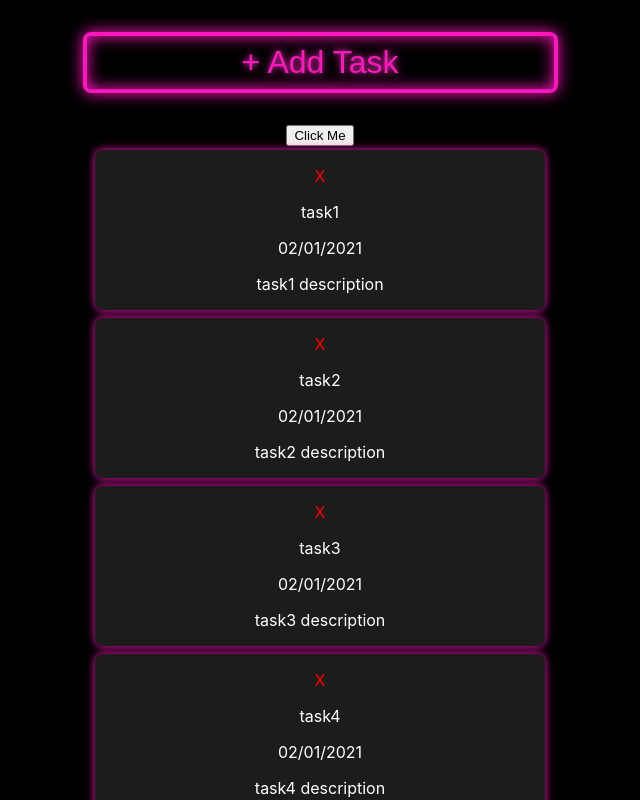
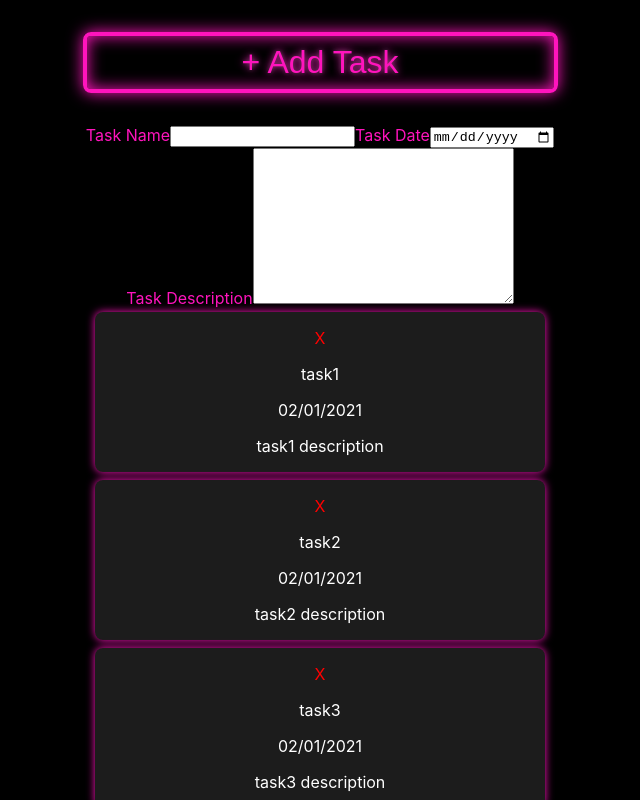
Before and after one commit to TheNootLinja/vaporwave-task-tracker, a React (Create React App) app: page / in a window 1280 px wide. Both pictures are taken after a click on the button "+ Add Task". Shown: the top 800 px of the page, without its empty margins (320-960 px from the left). Built offline with nearby package versions, Linux system fonts and the light colour scheme.

Commit message:
Add in form and ability to open it using the Add New Task button

```diff
--- a/src/App.js
+++ b/src/App.js
@@ -2,6 +2,7 @@ import Button from './components/Button';
 import Tasks from './components/Tasks';
 import NewTask from './components/NewTask';
 import './App.css';
+import { useState } from 'react';
 
 const taskList = [
   {
@@ -55,14 +56,13 @@ const taskList = [
 ]
 
 function App() {
-  let showNewTask = false;
+  const [showNewTask, setShowNewTask] = useState(false);
   function handleClick() {
-    showNewTask = !showNewTask;
+    setShowNewTask(!showNewTask);
   }
   return (
     <div className="App">
-      <Button className='neon-button add-task' bText='+ Add Task'/>
-        <button onClick={handleClick}>Click Me</button>
+      <Button  handleClick={handleClick} className='neon-button add-task' bText='+ Add Task'/>
         {showNewTask && <NewTask />}
         {taskList.map(task => (
           <Tasks id={task.id} taskName={task.name} taskDateTime={task.dateTime} taskDesc={task.desc}/>
--- a/src/components/Button.js
+++ b/src/components/Button.js
@@ -2,7 +2,7 @@ import '../styles/Button.css';
 
 function Button({className, bText, handleClick}) {
     return (
-        <button className={className}>{bText}</button>
+        <button onClick={handleClick} className={className}>{bText}</button>
     )
 }
 
--- a/src/components/NewTask.js
+++ b/src/components/NewTask.js
@@ -1,7 +1,14 @@
+import '../styles/NewTasks.css';
+
 function NewTask() {
     return (
         <div>
-            <p>This is the new task form</p>
+            <label htmlFor='task-name'>Task Name</label>
+            <input type="text" name='task-name'/>
+            <label htmlFor='task-date'>Task Date</label>
+            <input type="date" name='task-name'/>
+            <label htmlFor='task-desc'>Task Description</label>
+            <textarea name="task-desc" id="" cols="30" rows="10"></textarea>
         </div>
     )
 }
--- /dev/null
+++ b/src/styles/NewTasks.css
@@ -0,0 +1,3 @@
+label {
+  color: var(--clr-neon);
+}
```
